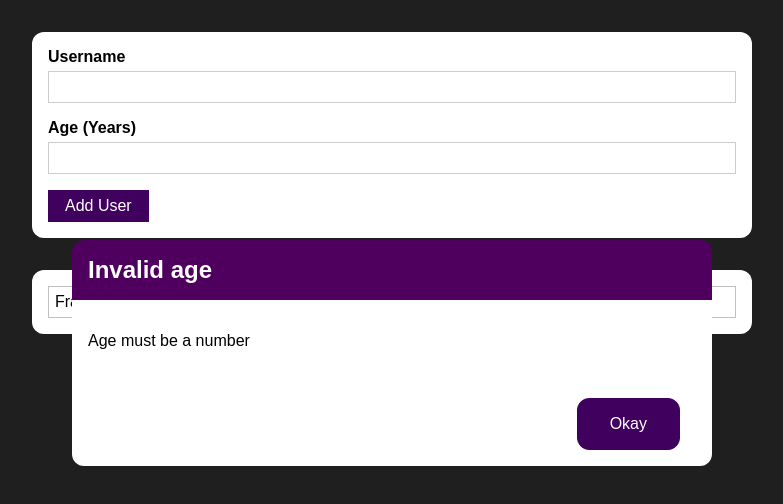
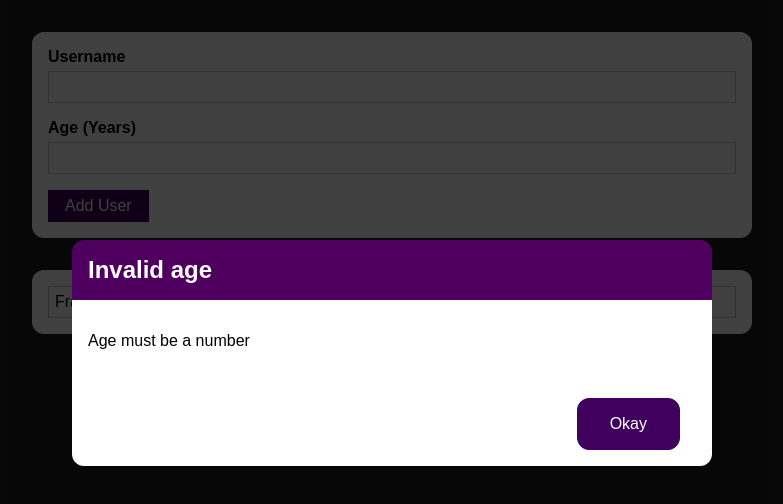
Before and after one commit to ErfoJS/react-course, a React (Create React App) app in the folder add-user-app/: page / in a window 1280 px wide. Both pictures are taken after typing "Sample", "Sample" into the empty fields and a click on the button "Add User". Shown: the top 504 px of the page, without its empty margins (248-1031 px from the left). Built offline with nearby package versions, Linux system fonts and the light colour scheme.

Commit message:
Bug fix: user cannot impact input fields if error occures

```diff
--- a/add-user-app/src/Components/UI/Error.js
+++ b/add-user-app/src/Components/UI/Error.js
@@ -1,8 +1,8 @@
 import styles from "./Styles/Error.module.css";
 const Error = (props) => {
   return (
-    <div>
-      <div className={styles.backdrop}></div>
+    <div className={styles.backdrop}>
+      <div></div>
       <div className={styles.modal}>
         <header className={styles.header}>
           <h2>{props.title}</h2>
@@ -13,7 +13,6 @@ const Error = (props) => {
 
         <footer className={styles.actions}>
           <div className={styles.errorButton}>
-            {" "}
             <button onClick={props.errorRemover}>Okay</button>
           </div>
         </footer>
--- a/add-user-app/src/Components/UI/Styles/Error.module.css
+++ b/add-user-app/src/Components/UI/Styles/Error.module.css
@@ -1,4 +1,4 @@
-.error backdrop {
+.backdrop {
     position: fixed;
     top: 0;
     left: 0;
@@ -71,6 +71,6 @@
 }
 
 .errorButton button.alternative:hover,
-.errorButton button.alternative:active {
+.erroerrorButton button.alternative:active {
     background-color: #ddb3f8;
 }
```
